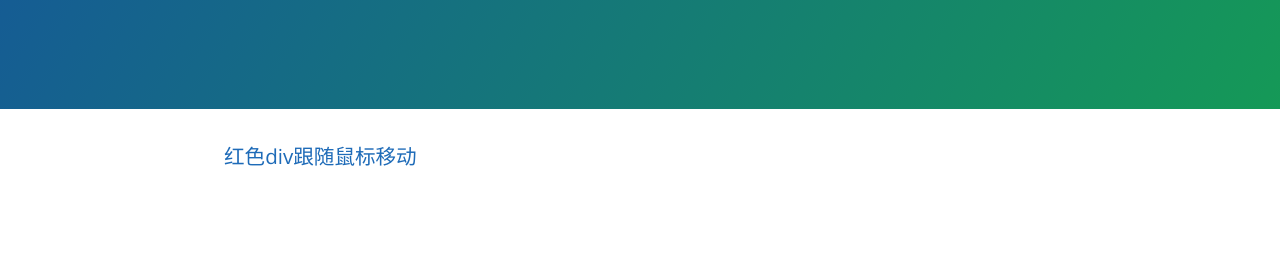
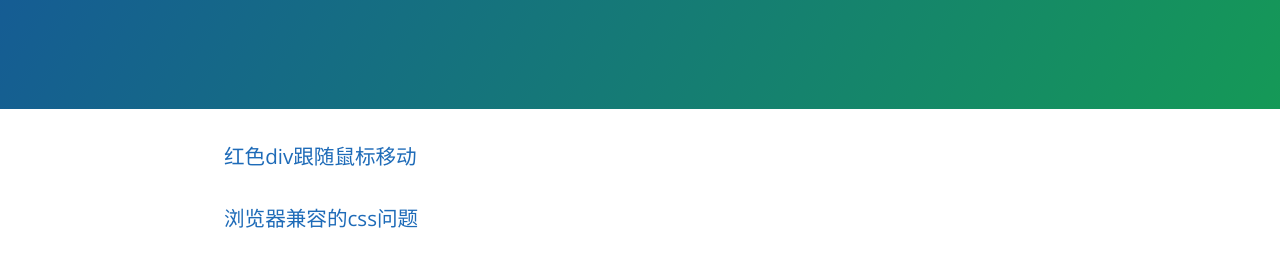
Before and after one commit to corder-hutu/corder-hutu.github.io, a plain HTML site: page index.html in a window 1280 px wide. Shown: the part 208-474 px from the top of the page. Drawn offline with nearby package versions, Linux system fonts and the light colour scheme.

Commit message:
二次提交

```diff
--- a/index.html
+++ b/index.html
@@ -18,6 +18,11 @@
         <h3>
             <a class="anchor" href="drag/drag.html">
                 红色div跟随鼠标移动
+            </a>
+        </h3>
+        <h3>
+            <a class="anchor" href="browser.html">
+                浏览器兼容的css问题
             </a>
         </h3>
     </section>
```
